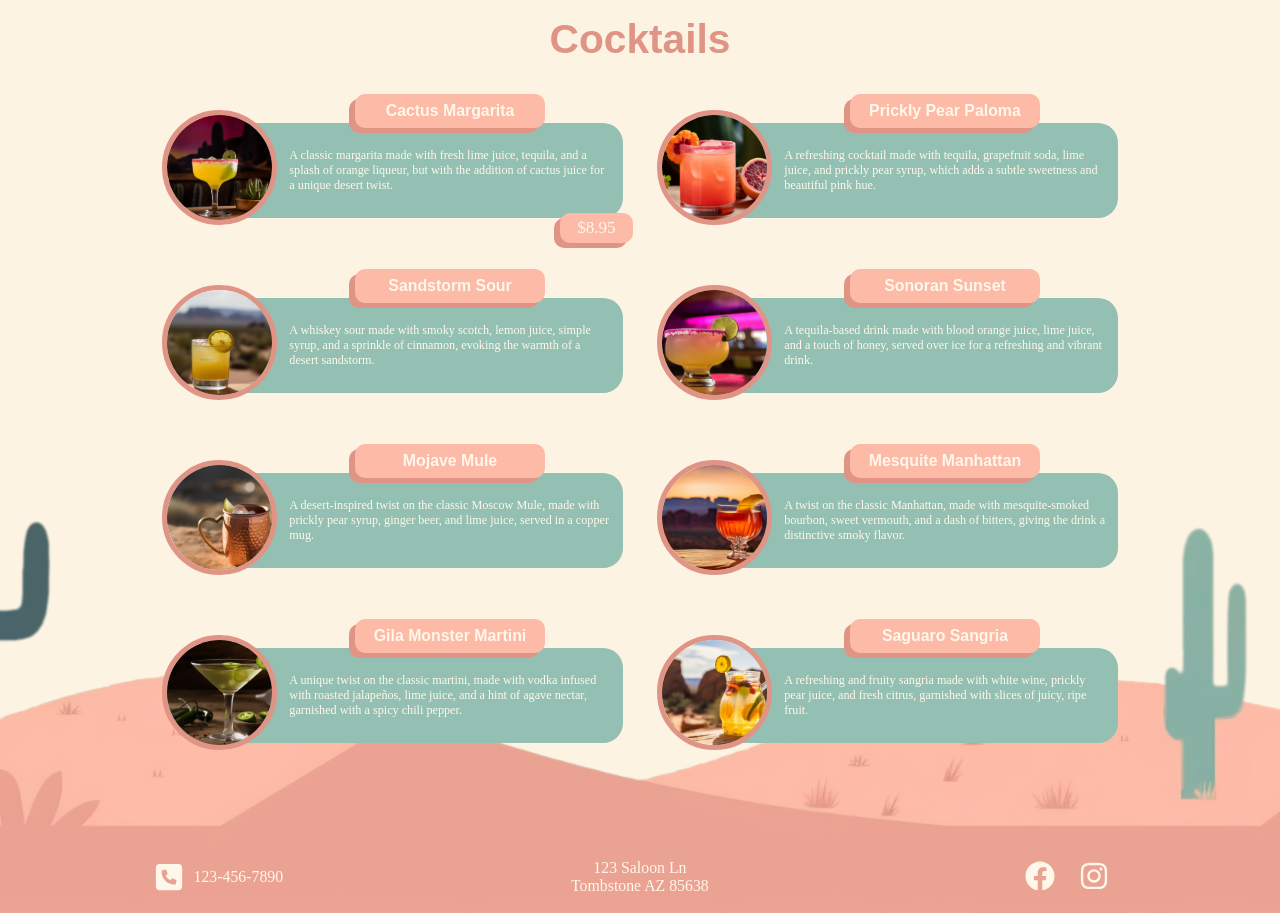
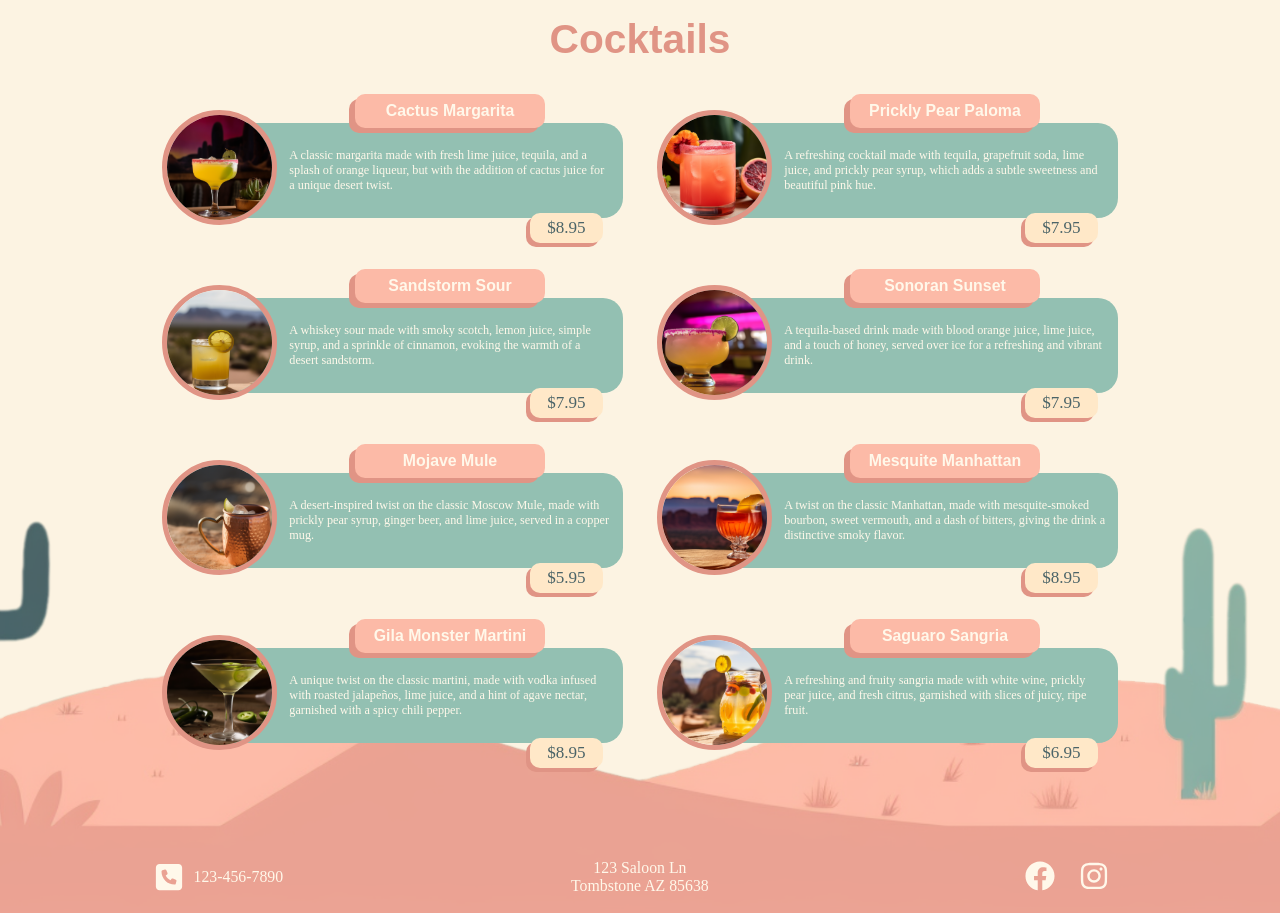
Before and after one commit to kjacobsen327/kjacobsen327.github.io, a PHP site: page /web150_asn5_kevin_jacobsen_salon_saloon/drink_menu.html in a window 1280 px wide. Shown: the part 71-984 px from the top of the page. Run offline with PHP 8.4, Linux system fonts and the light colour scheme; some libraries are stand-ins or nearby versions; some web fonts are replaced.

Commit message:
Add files via upload

```diff
--- a/web150_asn5_kevin_jacobsen_salon_saloon/drink_menu.html
+++ b/web150_asn5_kevin_jacobsen_salon_saloon/drink_menu.html
@@ -77,6 +77,9 @@ Business Name: Salon Saloon
                     <p>A refreshing cocktail made with tequila, grapefruit soda, lime juice, and prickly pear syrup,
                         which adds a subtle sweetness and beautiful pink hue.
                     </p>
+                    <div class="price">
+                        $7.95
+                    </div>
                     <div class="drink_bg"></div>
                 </div>
             </section>
@@ -89,6 +92,9 @@ Business Name: Salon Saloon
                     <p>A whiskey sour made with smoky scotch, lemon juice, simple syrup, and a sprinkle of cinnamon,
                         evoking the warmth of a desert sandstorm.
                     </p>
+                    <div class="price">
+                        $7.95
+                    </div>
                     <div class="drink_bg"></div>
                 </div>
             </section>
@@ -101,6 +107,9 @@ Business Name: Salon Saloon
                     <p>A tequila-based drink made with blood orange juice, lime juice, and a touch of honey, served over
                         ice for a refreshing and vibrant drink.
                     </p>
+                    <div class="price">
+                        $7.95
+                    </div>
                     <div class="drink_bg"></div>
                 </div>
             </section>
@@ -113,6 +122,9 @@ Business Name: Salon Saloon
                     <p>A desert-inspired twist on the classic Moscow Mule, made with prickly pear syrup, ginger beer,
                         and lime juice, served in a copper mug.
                     </p>
+                    <div class="price">
+                        $5.95
+                    </div>
                     <div class="drink_bg"></div>
                 </div>
             </section>
@@ -125,7 +137,9 @@ Business Name: Salon Saloon
                     <p>A twist on the classic Manhattan, made with mesquite-smoked bourbon, sweet vermouth, and a dash
                         of bitters, giving the drink a distinctive smoky flavor.
                     </p>
-
+                    <div class="price">
+                        $8.95
+                    </div>
                     <div class="drink_bg"></div>
                 </div>
             </section>
@@ -138,6 +152,9 @@ Business Name: Salon Saloon
                     <p>A unique twist on the classic martini, made with vodka infused with roasted jalapeños, lime
                         juice, and a hint of agave nectar, garnished with a spicy chili pepper.
                     </p>
+                    <div class="price">
+                        $8.95
+                    </div>
                     <div class="drink_bg"></div>
                 </div>
             </section>
@@ -151,6 +168,9 @@ Business Name: Salon Saloon
                     <p>A refreshing and fruity sangria made with white wine, prickly pear juice, and fresh citrus,
                         garnished with slices of juicy, ripe fruit.
                     </p>
+                    <div class="price">
+                        $6.95
+                    </div>
                     <div class="drink_bg"></div>
                 </div>
             </section>
--- a/web150_asn5_kevin_jacobsen_salon_saloon/styles/styles.css
+++ b/web150_asn5_kevin_jacobsen_salon_saloon/styles/styles.css
@@ -378,6 +378,7 @@ h2 {
 
 }
 
+/* flex item holding the drink image, drink text, and header */
 .drink_item {
     width: 45%;
     max-width: 800px;
@@ -388,6 +389,7 @@ h2 {
     position: relative;
 }
 
+/* drink name */
 .drink_item h3 {
     font-family: 'Hammersmith One', sans-serif;
     background-color: #fcbaa7;
@@ -406,16 +408,17 @@ h2 {
     box-shadow: -6px 5px #e09485;
 }
 
+/* drink price */
 .drink_item div.price {
+    color: #4b6468;
     font-size: 1.4em;
     position: absolute;
     bottom: -25px;
-    right: -10px;
+    right: 20px;
     padding: 5px 5%;
-    background-color: #fcbaa7;
+    background-color: #ffe8c8;
     border-radius: 10px;
-    box-shadow: -6px 5px #e09485;
-
+    box-shadow: -4px 4px #e09485;
 }
 
 
@@ -445,6 +448,7 @@ h2 {
     border-bottom-right-radius: 20px;
 }
 
+/* blue background behind the text container and the drink image */
 .drink_bg {
     background-color: #93c0b2;
     position: absolute;
@@ -525,7 +529,7 @@ div.footer-background {
 
 /* ------------------------------ MEDIA QUERY SETTINGS ------------------------------ */
 
-/* tablet settings  */
+/* tablet settings  for home page*/
 @media screen and (max-width: 1000px) {
 
     .hero_section .logo_area,
@@ -564,7 +568,7 @@ div.footer-background {
     }
 }
 
-/* mobile device settings */
+/* mobile device settings for home page */
 
 @media screen and (max-width: 600px) {
 
@@ -610,7 +614,7 @@ div.footer-background {
 }
 
 
-
+/* media query settings to make the drink menu items responsive */
 /* 2xl */
 @media (max-width: 1536px) {
     .container {
```
